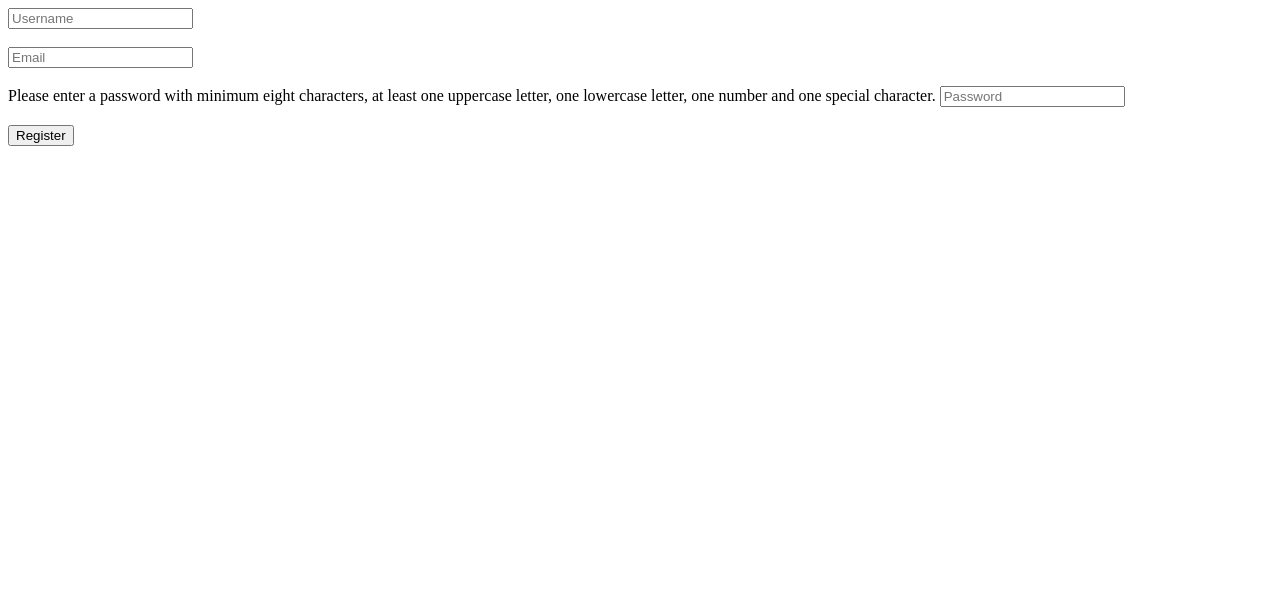
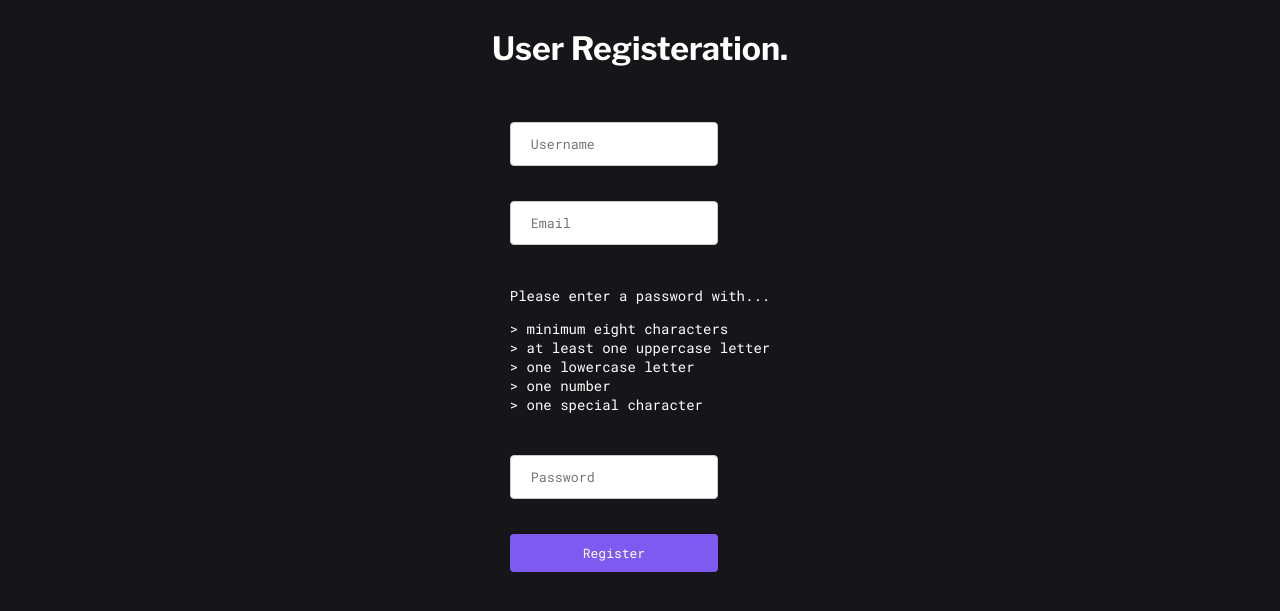
Before and after one commit to Av1sF/llm-cover-letter-writer-webapp, a Flask app: page /auth/register in a window 1280 px wide. Shown: the top 611 px of the page. Run offline with Flask 3, Linux system fonts and the light colour scheme.

Commit message:
implemented frontend

```diff
--- a/app/app.py
+++ b/app/app.py
@@ -1,4 +1,4 @@
-from flask import Flask
+from flask import Flask, render_template
 from datetime import timedelta
 from database import config
 from database.db import db
@@ -8,7 +8,7 @@ from routes.auth_route import authRoute
 from routes.user_route import userRoute
 
 
-app = Flask(__name__, template_folder='templates')
+app = Flask(__name__, template_folder='templates', static_folder='static')
 
 # config SQLAchemy from database/config.py
 app.config['SQLALCHEMY_DATABASE_URI'] = config.DATABASE_CONNECTION_URI
@@ -28,7 +28,7 @@ app.register_blueprint(userRoute)
 
 @app.route('/')
 def home():
-    return "welcome to flask"
+    return render_template("index.html")
 
 # initalise database
 db.init_app(app)
@@ -36,4 +36,4 @@ with app.app_context():
     db.create_all()
 
 if __name__ == "__main__":
-    app.run()
+    app.run(debug=True)
--- a/app/routes/auth_route.py
+++ b/app/routes/auth_route.py
@@ -1,10 +1,9 @@
-from flask import Blueprint, request, jsonify, render_template, make_response, redirect, url_for, Response
+from flask import Blueprint, request, render_template, make_response, redirect
 from models.user import Users
 from database.db import db
 from secure import password_hash
 from secure.jwt_setup import jwt
-from flask_jwt_extended import create_access_token, get_jwt_identity
-from flask_jwt_extended import jwt_required
+from flask_jwt_extended import create_access_token
 from flask_jwt_extended import set_access_cookies
 from flask_jwt_extended import unset_jwt_cookies
 import re
@@ -17,11 +16,6 @@ def getLogin():
     response = render_template('auth/login.html')
     return response
 
-# @authRoute.route('/protected', methods=['GET'])
-# @jwt_required()
-# def getProtected():
-#     return render_template('auth/protected.html')
-
 @authRoute.route('/register', methods=['GET'])
 def getRegisted():
     response = render_template('auth/register.html')
@@ -32,9 +26,15 @@ def getRegisted():
 @authRoute.route('/register', methods=['POST'])
 def createUser():
     msg = ""
-    email = request.form['email']
-    password = request.form['password']
-    username = request.form['username']
+    code = 200
+
+    try:
+        email = request.form['email']
+        password = request.form['password']
+        username = request.form['username']
+    except:
+        msg="Form read error."
+        code = 400
 
     # check if the user with the same email exists in our db
     userExist = Users.query.filter_by(email=email).first()
@@ -42,10 +42,13 @@ def createUser():
 
     if userExist or usernameExist:
         msg = "Email already in use" if not userExist else "Username already in use"
+        code = 400
     elif not re.match(r"^\S+@\S+\.\S+$", email):
         msg = "Please enter a valid email"
+        code = 400
     elif not re.match(r"^(?=.*[a-z])(?=.*[A-Z])(?=.*\d)(?=.*[@$!%*?&])[A-Za-z\d@$!%*?&]{8,}$", password):
         msg = "Please enter a valid password"
+        code = 400
     else:
         # add new user
         try:
@@ -54,96 +57,41 @@ def createUser():
             db.session.commit()
         except:
             msg = "Unable to create user"
+            code = 500
 
         msg = "Created user successfully"
+        code = 200
 
-    return render_template('auth/register.html', msg=msg)
+    # return msg
+    return render_template('auth/register.html', msg=msg), code
+
+
 # Login user
 @authRoute.route('/login', methods=['POST'])
 def createLoginToken():
-    username = request.form['username']
-    password = request.form['password']
+    code = 200
+    try:
+        username = request.form['username']
+        password = request.form['password']
+    except:
+        return render_template('auth/login.html', msg="Form read error."), 400
 
     # check if the user with the same user exists in our db
     userExist = Users.query.filter_by(username=username).first()
     if not userExist or not password_hash.verifyPassword(password, userExist.password):
-        return "Username or password is not correct"
+        return render_template('auth/login.html', msg="Username or password is not correct"), 401
     else:
         try:
             response = make_response(redirect('/user/protected'))
             access_token = create_access_token(identity=userExist.id)
             set_access_cookies(response, access_token)
-            return response
+            return response, 200
         except Exception as e:
-            return e
-
-
+            return render_template('auth/login.html', msg="Server error."), 500
 
 # Logout
 @authRoute.route("/logout", methods=['POST'])
 def unsetTokenLogout():
     response = make_response(redirect('/'))
     unset_jwt_cookies(response)
-    return response
-
-# @authRoute.route("/profile", methods=['GET'])
-# @jwt_required()
-# def profile():
-#     currentUser = Users.query.filter_by(id=get_jwt_identity()).first()
-#     return render_template('auth/profile.html', username=currentUser.username, email=currentUser.email)
-
-# @authRoute.route("/delete", methods=['DELETE'])
-# @jwt_required()
-# def deleteProfile():
-#     currentUser = Users.query.filter_by(id=get_jwt_identity()).first()
-#     response = "user does not exist"
-#     if currentUser:
-#         try:
-#             db.session.delete(currentUser)
-#             db.session.commit()
-#             response = redirect(url_for("user_authentication.getRegisted"), code=303)
-#         except Exception as e:
-#             print(e)
-#             response = make_response("unable to create user")
-#     return response
-
-# @authRoute.route("/update", methods=['PUT'])
-# @jwt_required()
-# def updateProfile():
-#     currentUser = Users.query.filter_by(id=get_jwt_identity()).first()
-#     msg = "www"
-#     if request.method == 'PUT':
-#         formData = request.form
-#         newEmail = formData.get('email')
-#         newUsername = formData.get('username')
-
-#     # check if the user with the same email exists in our db
-#     userExist = Users.query.filter_by(email=newEmail).first() \
-#         if not (newEmail == currentUser.email) else None
-#     usernameExist = Users.query.filter_by(username=newUsername).first() \
-#         if not (newUsername == currentUser.username) else None
-
-#     if userExist or usernameExist:
-#         msg = "Email already in use" if not userExist else "Username already in use"
-#     elif not re.match(r"^\S+@\S+\.\S+$", newEmail):
-#         msg = "Please enter a valid email"
-#     else:
-#         # add new user
-#         try:
-#             currentUser.username = newUsername
-#             currentUser.email = newEmail
-#             db.session.commit()
-#         except:
-#             msg = "Unable to update user information"
-
-#         msg = "User information updated"
-#     return make_response(jsonify({"msg":msg}), 200)
-#     # return render_template('auth/profile.html', updateMsg=msg)
-
-# # Test Protected Route
-# @authRoute.route("/protected", methods=['GET'])
-# @jwt_required()
-# def protected():
-#     # Access the identity of the current user with get_jwt_identity
-#     currentUser = get_jwt_identity()
-#     return jsonify(logged_in_as=currentUser), 200
+    return response, 200
--- /dev/null
+++ b/app/static/css/styles.css
@@ -0,0 +1,74 @@
+body {
+    font-family: "Roboto Mono", sans-serif;
+    font-size: 14px;
+    font-weight: 400;
+    background-color: #16161a;
+    color: #fffffe;
+}
+
+h1 {
+    opacity: 1;
+    font-family: "Libre Franklin", sans-serif;
+    font-size: xx-large;
+    font-weight:bold;
+    color: #fffffe;
+    text-align: center;
+}
+
+.container {
+    width: 100%;
+    padding-bottom: 5px;
+    height: fit-content;
+    display: flex;
+    align-items: center;
+    justify-content: center;
+  }
+
+  .vertical-container {
+    width: 100%;
+    height: fit-content;
+    display: grid;
+    align-items: center;
+    justify-content:  center;
+
+  }
+
+.btn {
+    padding-left: 20px;
+    padding-right: 20px;
+    padding-top: 10px;
+    padding-bottom: 10px;
+    border: none;
+    background-color: #7f5af0;
+    color: #fffffe;
+    cursor: pointer;
+    font-family: "Roboto Mono", sans-serif;
+    margin-right: 10px;
+    margin-bottom: 10px;
+    border-radius: 4px;
+    font-size: small;
+}
+
+.btn:hover {
+    background-color: #553ba3;
+}
+
+label {
+    font-family: "Roboto Mono", sans-serif;
+  }
+
+
+input {
+    width: 80%;
+    padding: 12px 20px;
+    margin: 8px 0;
+    font-family: "Roboto Mono", sans-serif;
+    display: inline-block;
+    border: 1px solid #ccc;
+    box-sizing: border-box;
+    border-radius: 4px;
+}
+
+a {
+    text-decoration: none;
+}
--- a/app/templates/auth/register.html
+++ b/app/templates/auth/register.html
@@ -1,27 +1,52 @@
 <!DOCTYPE html>
 <html lang="en">
 <head>
+    <title>Register</title>
+
     <meta charset="UTF-8">
     <meta name="viewport" content="width=device-width, initial-scale=1.0">
-    <title>Register</title>
+    <link rel="stylesheet" href="/static/css/styles.css">
+
+      <!-- fonts -->
+      <link rel="preconnect" href="https://fonts.googleapis.com">
+      <link rel="preconnect" href="https://fonts.gstatic.com" crossorigin>
+      <link href="https://fonts.googleapis.com/css2?family=Libre+Franklin:ital,wght@0,100..900;1,100..900&family=Roboto+Mono:ital,wght@0,100..700;1,100..700&display=swap" rel="stylesheet">
 </head>
 
 <body>
+    <div class="vertical-container">
+        <div class="container">
+            <h1>User Registeration.</h1>
+        </div>
+
+        <div class="vertical-container" style="width:100%">
             <form action="/auth/register" method="POST">
+                {{msg if msg}}
+                <br>
                 <input type="username" name="username" placeholder="Username">
-        {{msg if msg}}
                 <br>
                 <br>
                 <input type="email" name="email" placeholder="Email">
                 <br>
                 <br>
-        Please enter a password with minimum eight characters, at least one uppercase letter, one lowercase letter, one number and one special character.
+                <p>
+                    Please enter a password with...
+                </p>
+                <p>
+                    > minimum eight characters <br>
+                    > at least one uppercase letter <br>
+                    > one lowercase letter <br>
+                    > one number <br>
+                    > one special character <br>
+                </p>
+                <br>
                 <input type="password" name="password" placeholder="Password">
                 <br>
                 <br>
-        <input type="submit" value="Register">
-
+                <input class="btn" type="submit" value="Register">
             </form>
+        </div>
+    </div>
 </body>
 
 </html>
```
Also changed, not shown: app/routes/user_route.py (+19 -13 lines), app/templates/auth/login.html (+19 -3 lines), app/templates/index.html (added, +34 -0 lines), app/templates/user/profile.html (+21 -35 lines), app/templates/user/protected.html (+21 -4 lines), 1 other file. Lines whose indentation alone changed are shown as unchanged.
